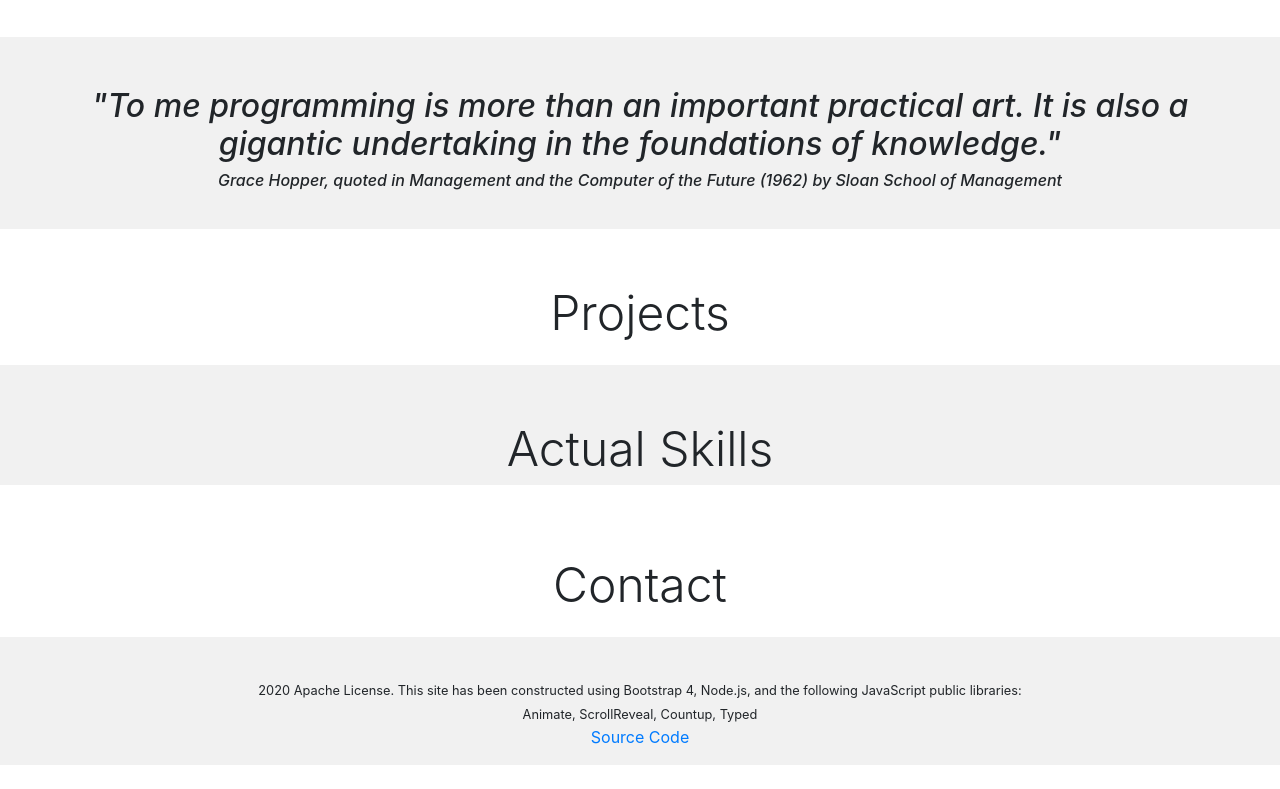
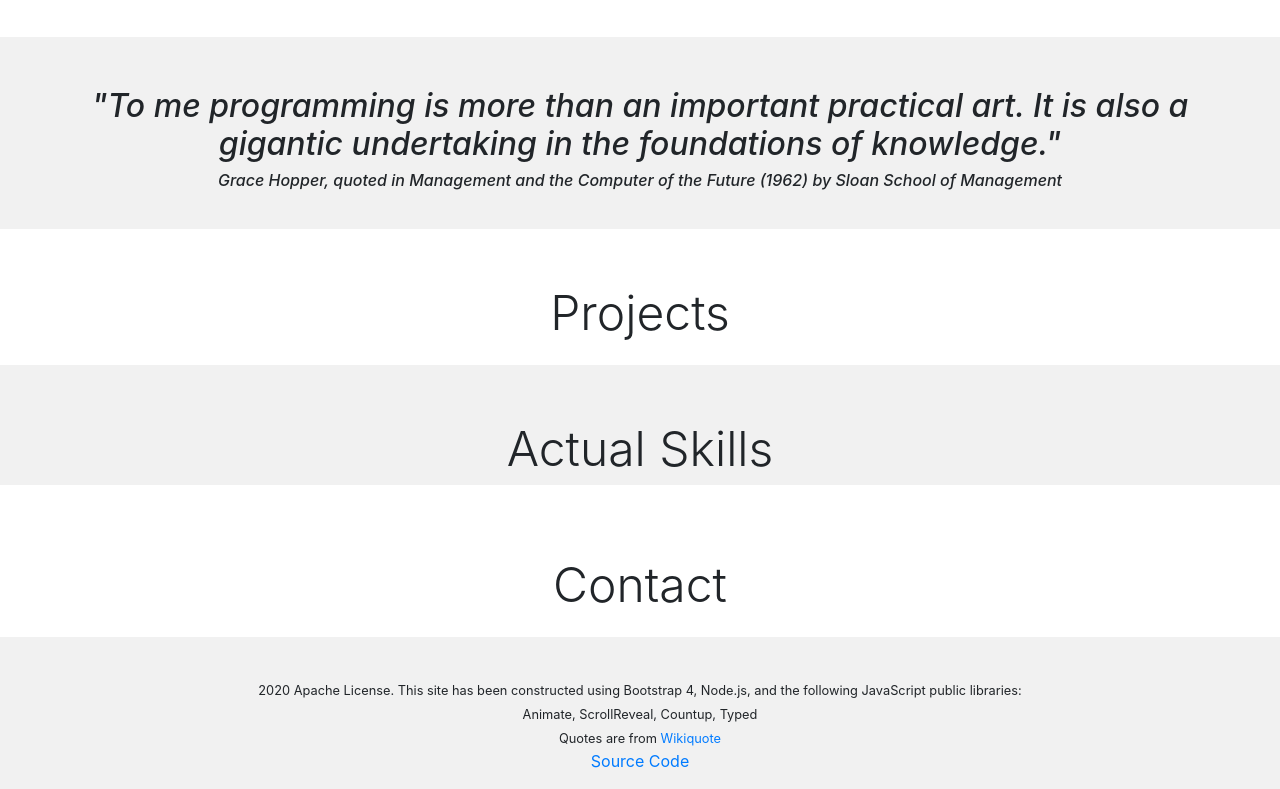
Before and after one commit to victorovento-zz/personal-website, a website: page src/index.html in a window 1280 px wide. Shown: the part 520-1309 px from the top of the page. Before the commit the page ends 1285 px from the top, so only its background shows below. Drawn offline with nearby package versions, Linux system fonts and the light colour scheme; files whose address does not match are found by name.

Commit message:
Added quotes sources

```diff
--- a/src/index.html
+++ b/src/index.html
@@ -122,7 +122,8 @@
     </div>
     <div class="footer-copyright text-center py-3"><small>2020 Apache License. This site has been constructed using
         Bootstrap 4, Node.js, and the following JavaScript public libraries:
-        <br>Animate, ScrollReveal, Countup, Typed
+        <br>Animate, ScrollReveal, Countup, Typed<br>
+        Quotes are from <a href="https://en.wikiquote.org/wiki/Programming">Wikiquote</a>
       </small><br>
       <a href="https://github.com/victorovento/personal-website">Source Code</a>
     </div>
```
